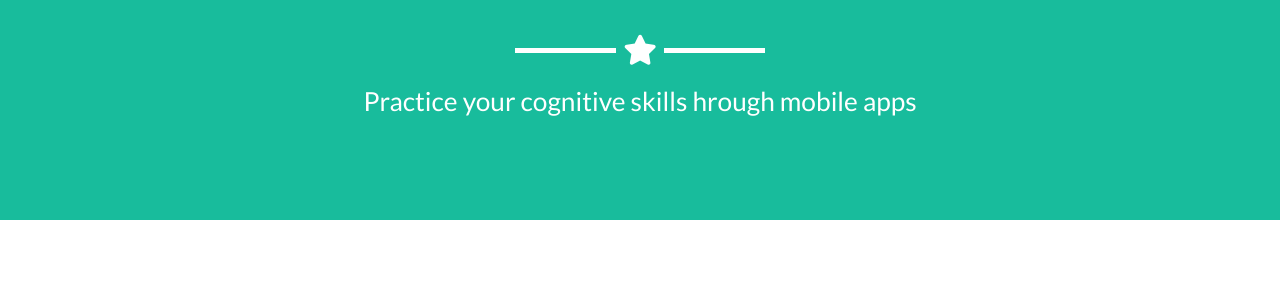
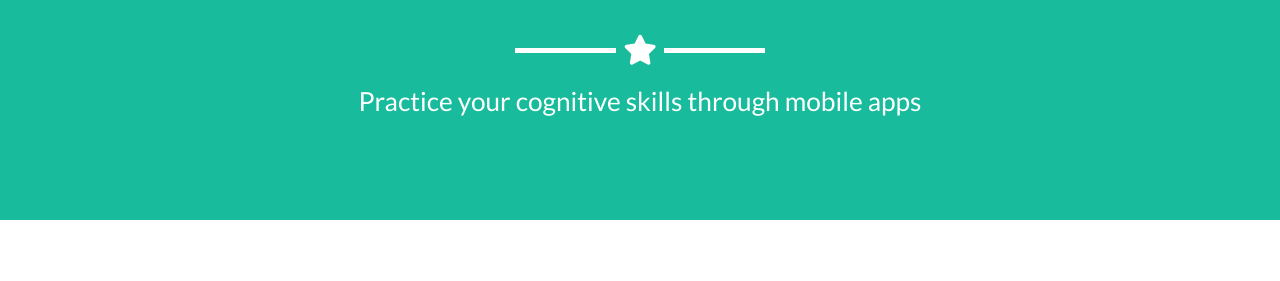
Before and after one commit to Thelouras58/Mobile-Brain-Games-Site, a Jekyll site: the page built from _posts/2014-07-18-project-1.markdown, in a window 1280 px wide and 900 px high, scrolled down 380 px. Shown: the part 175-456 px from the top of the window. Built offline with Jekyll 4.4.1, drawn with Linux system fonts in a browser that asks for light colours; some of the changed lines change nothing that is shown.

Commit message:
Update _config.yml

```diff
--- a/_config.yml
+++ b/_config.yml
@@ -2,9 +2,9 @@
 title: Mobile Brain Games
 email: thelouras058@gmail.om
 url: https://thelouras.gr/Mobile-Brain-Games-Site/
-description: "Write an awesome description for your new site here. You can edit this line in _config.yml. It will appear in your document head meta (for Google search results) and in your feed.xml site description."
+description: "Practice your cognitive skills through mobile apps. Serious games can boost your brain"
 keywords: "mobile brain games, cognitive skills, serious games, mobile games, brain teaser"
-skills: "Practice your cognitive skills hrough mobile apps "
+skills: "Practice your cognitive skills through mobile apps"
 meta_author: LastName FirstName
 
 # Google webmaster tools
```
